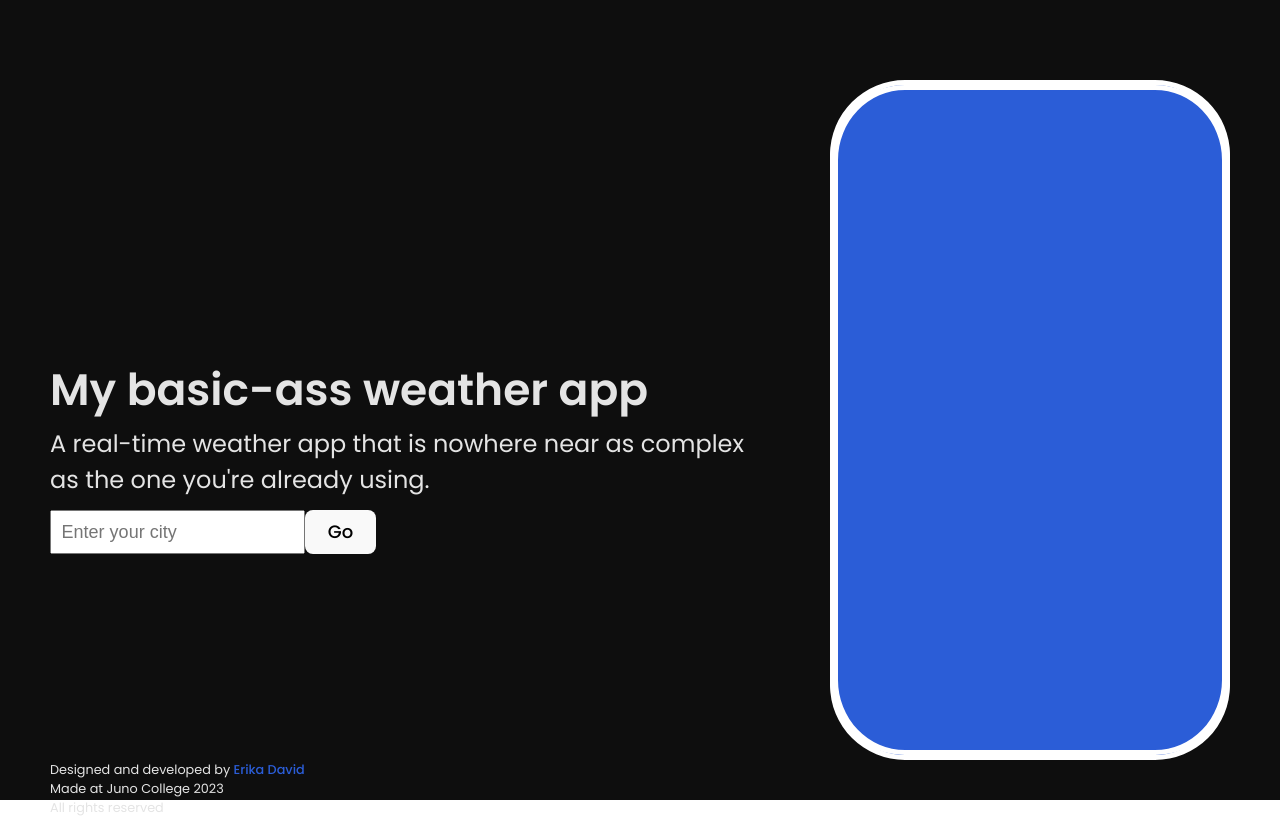
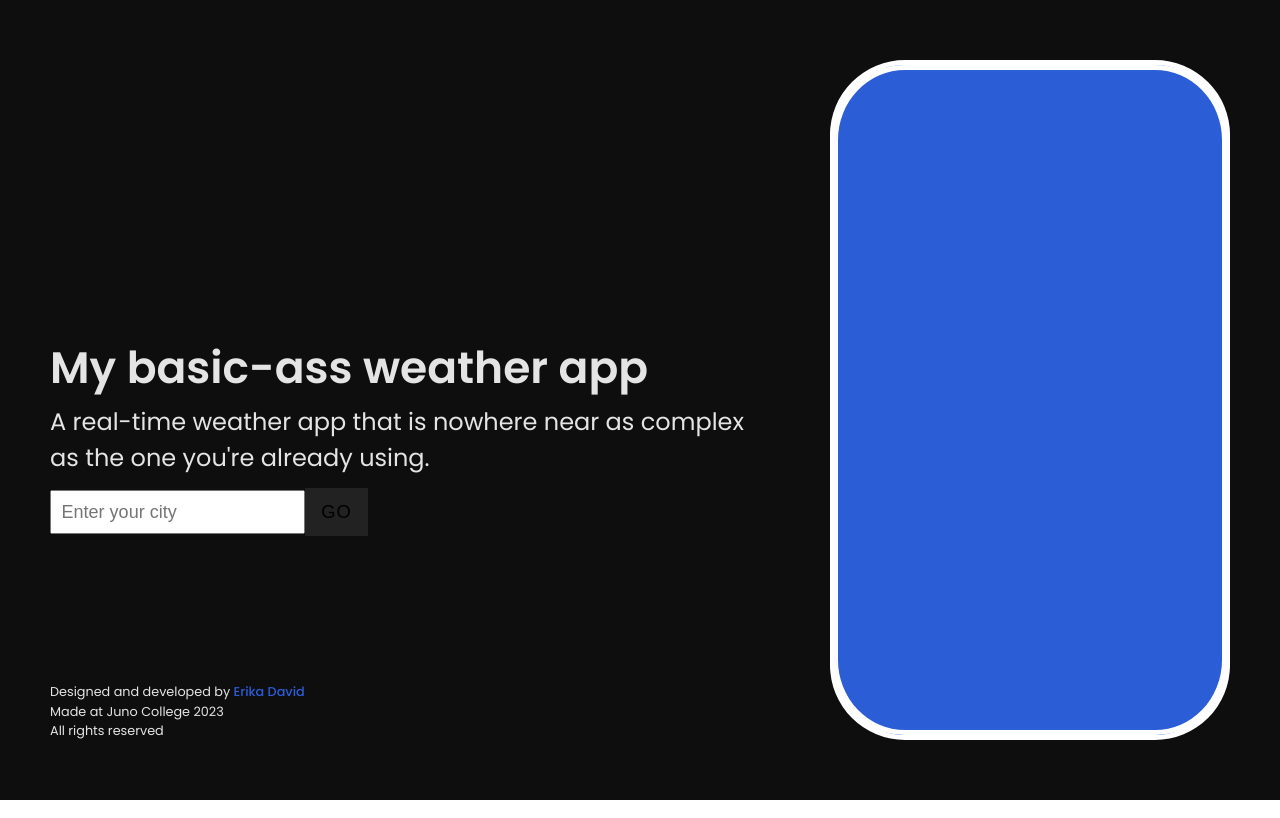
Before and after one commit to erikajdavid/my-weather-app, a React (Vite) app in the folder my-weather-app/: page / in a window 1280 px wide. Built offline with nearby package versions, Linux system fonts and the light colour scheme.

Commit message:
footer styling

```diff
--- a/my-weather-app/src/App.css
+++ b/my-weather-app/src/App.css
@@ -27,9 +27,9 @@ p, h1, h2, h3 {
     width: 100%;
     display: flex;
     flex-direction: column;
-    justify-content: space-between;
-    height: 100vh;
-    padding: 5rem 0 1rem 0;
+    justify-content: center;
+    align-items: center;
+    position: relative;
 }
 
 .mainContainer {
@@ -74,15 +74,16 @@ input {
     all: revert;
     text-transform: uppercase;
     background-color: rgb(34, 34, 34);
-    padding: 0.7rem 1rem;
+    padding: 0.8rem 1rem;
     font-size: 1.15rem;
     border: none;
     cursor: pointer;
     transition: all 0.25s ease;
+    letter-spacing: 0.07rem;
 }
 
 .inputSearchBar button:hover {
-    background-color: rgb(45, 45, 45);
+    background-color: rgb(43, 93, 215);
 }
 
 .AppContainer {
@@ -187,6 +188,8 @@ img {
 .footerContainer {
     font-size: 0.8rem;
     width: 100%;
+    position: absolute;
+    bottom: 0;
 }
 
 .footerContainer a {
--- a/my-weather-app/src/SearchBar.jsx
+++ b/my-weather-app/src/SearchBar.jsx
@@ -13,7 +13,7 @@ const SearchBar = ({ setCity, searchCity }) => {
   };
 
   return (
-    <div>
+    <div className="inputSearchBar">
       <input
         type="text"
         placeholder="Enter your city"
```
